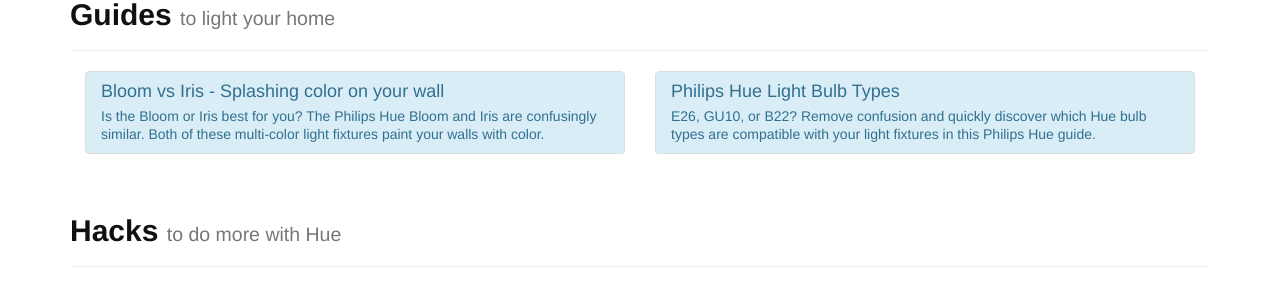
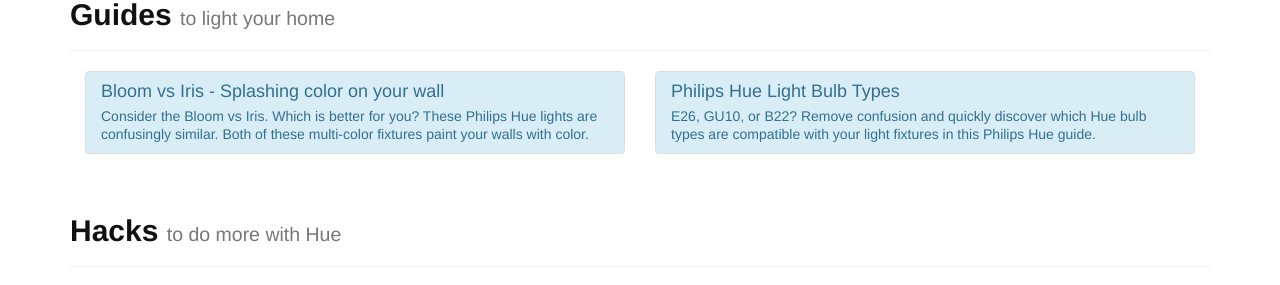
Before and after one commit to TannerPerrien/meethue.co, a Jekyll site: the page built from index.html, in a window 1280 px wide and 900 px high. Shown: the part 370-655 px from the top of the window. Built offline with Jekyll 4.4.1, drawn with Linux system fonts in a browser that asks for light colours; nearby versions of some CDN libraries.

Commit message:
Updated bloom vs iris guide

```diff
--- a/_guides/bloom-vs-iris.md
+++ b/_guides/bloom-vs-iris.md
@@ -1,7 +1,9 @@
 ---
 title: Bloom vs Iris - Splashing color on your wall
 date: 2016-05-05
-excerpt: Is the Bloom or Iris best for you? The Philips Hue Bloom and Iris are confusingly similar. Both of these multi-color light fixtures paint your walls with color.
+excerpt: Consider the Bloom vs Iris. Which is better for you? These Philips Hue lights are confusingly similar. Both of these multi-color fixtures paint your walls with color.
+sitemap:
+  lastmod: 2016-05-26
 ---
 
 {% assign products = site.products | where:"name", "Philips Hue Bloom" %}
@@ -11,10 +13,10 @@ excerpt: Is the Bloom or Iris best for you? The Philips Hue Bloom and Iris are c
 {% assign products = site.products | where:"name", "Philips Hue Bridge" %}
 {% assign bridge = products[0] %}
 
-The Philips Hue [Bloom][] and [Iris][] are confusingly similar. Both of these multi-color light fixtures paint your walls with color, but which one is best for you?
+Bloom vs Iris: The Philips Hue [Bloom][] and [Iris][] are confusingly similar. Both of these multi-color light fixtures paint your walls with color, but which one is best for you?
 {: .lead}
 
-<img src="/images/guides/bloom-v-iris.png" class="img-responsive" alt="Philips Hue - Bloom vs Iris" />
+<img src="/images/guides/bloom-vs-iris.png" class="img-responsive" alt="Philips Hue - Bloom vs Iris" />
 
 <small>Philips Hue Iris (left) and Bloom (right)</small>
 
```
Also changed, not shown: images/guides/bloom-vs-iris.png (renamed from images/guides/bloom-v-iris.png).
